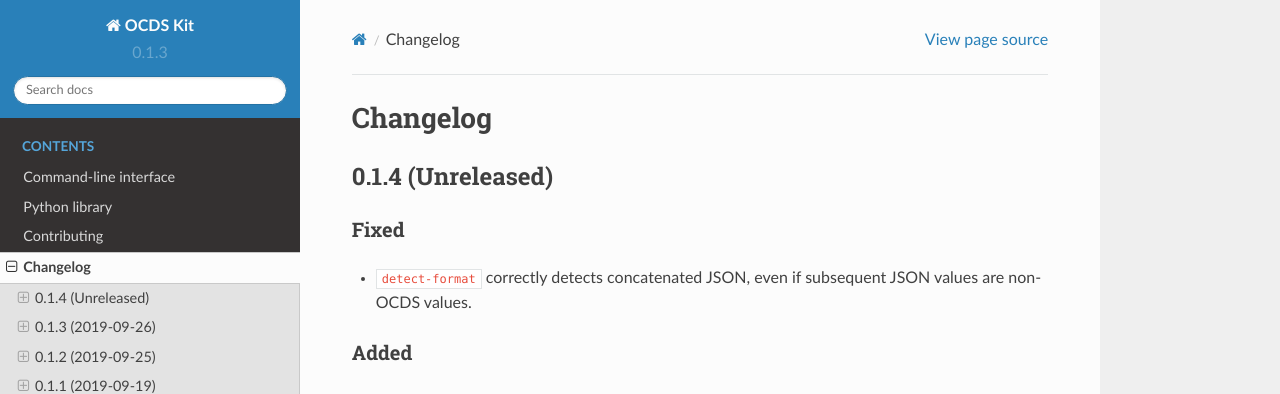
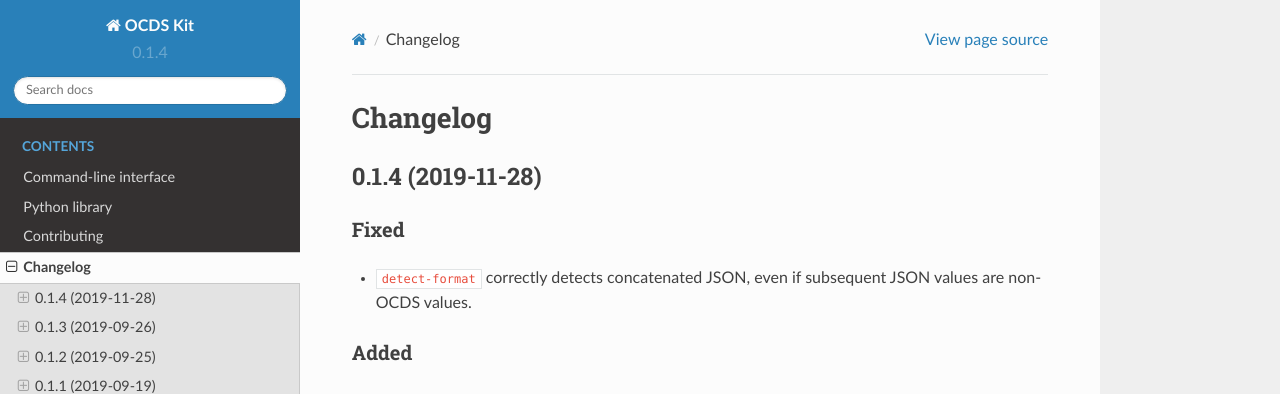
Before and after one commit to open-contracting/ocdskit, a Sphinx documentation site: the page built from docs/changelog.rst, in a window 1280 px wide and 900 px high. Shown: the top 394 px of the window. Built offline with Sphinx 7.4.7 and the Read the Docs theme 2.0.0, drawn with Linux system fonts in a browser that asks for light colours.

Commit message:
Iterate the version number

```diff
--- a/docs/changelog.rst
+++ b/docs/changelog.rst
@@ -1,7 +1,7 @@
 Changelog
 =========
 
-0.1.4 (Unreleased)
+0.1.4 (2019-11-28)
 ------------------
 
 Fixed
--- a/docs/conf.py
+++ b/docs/conf.py
@@ -28,7 +28,7 @@ copyright = '2017, Open Contracting Partnership'
 author = 'Open Contracting Partnership'
 
 # The short X.Y version
-version = '0.1.3'
+version = '0.1.4'
 # The full version, including alpha/beta/rc tags
 release = version
 
--- a/setup.py
+++ b/setup.py
@@ -5,7 +5,7 @@ with open('README.rst') as f:
 
 setup(
     name='ocdskit',
-    version='0.1.3',
+    version='0.1.4',
     author='Open Contracting Partnership',
     author_email='data@open-contracting.org',
     url='https://github.com/open-contracting/ocdskit',
```
